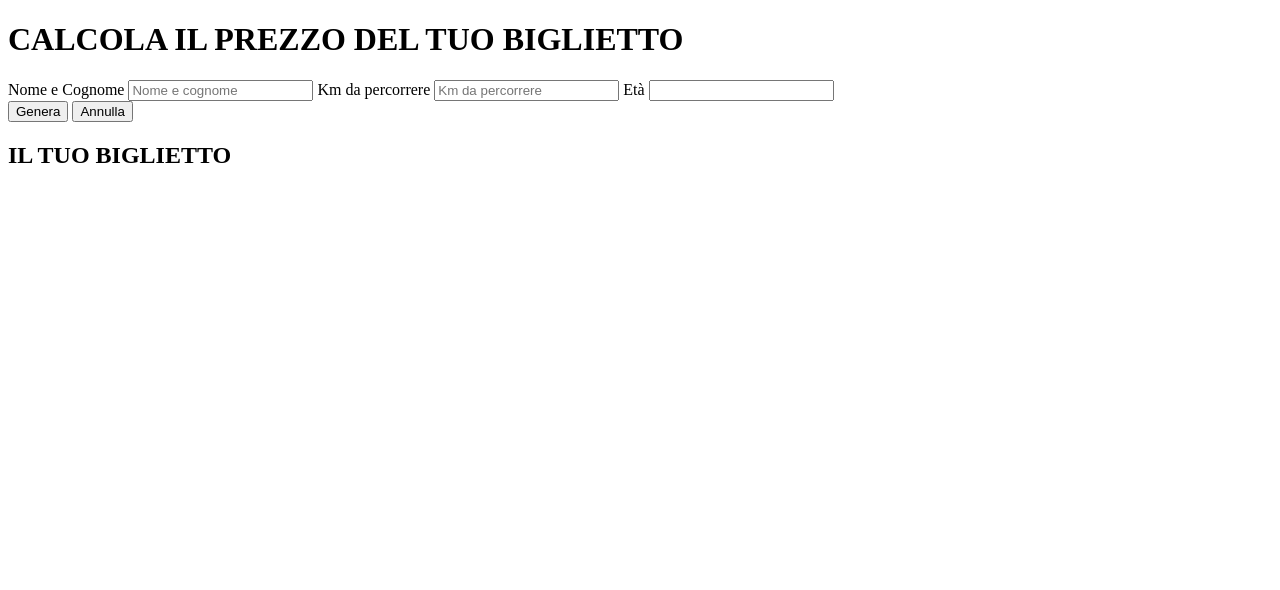
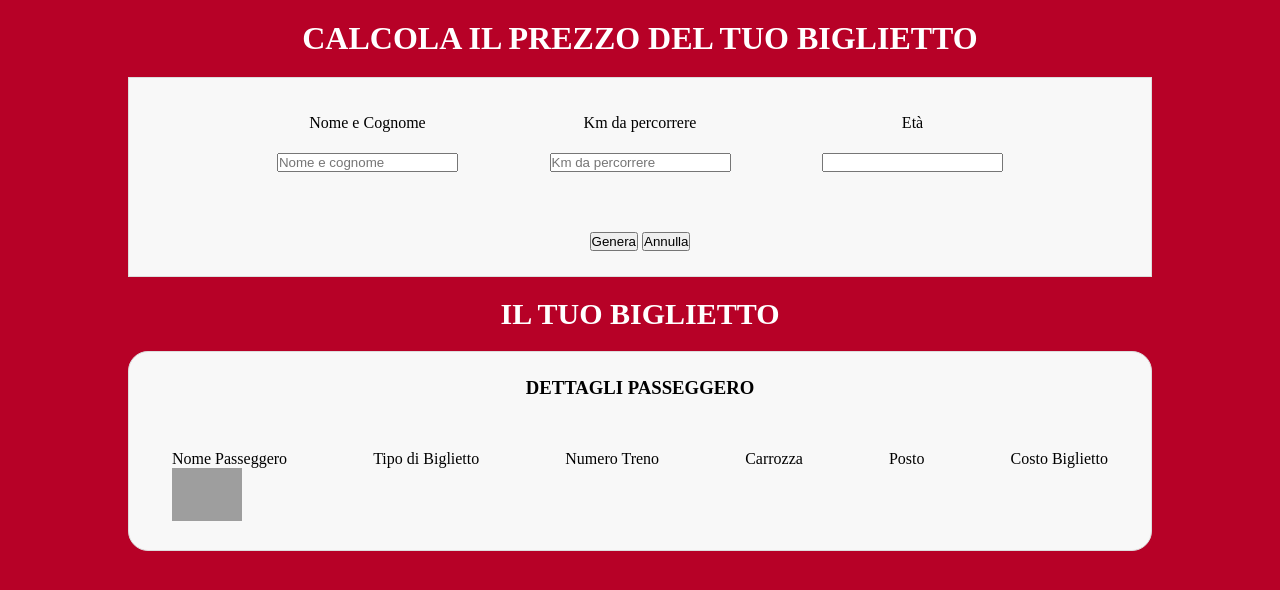
Before and after one commit to Paolo-Fiaschi/js-biglietto-treno-form, a plain HTML site: page index.html in a window 1280 px wide. Drawn offline with Linux system fonts and the light colour scheme; grey boxes are pictures that could not be loaded.

Commit message:
modifiche css html

```diff
--- a/index.html
+++ b/index.html
@@ -7,7 +7,7 @@
     <title>Document</title>
 </head>
 <body>
-
+  <main>
     <h1>CALCOLA IL PREZZO DEL TUO BIGLIETTO</h1>
 
     <!-- INPUT UTENTE --------------------------------------->
@@ -15,12 +15,19 @@
 
       <!-- DATI DI INPUT ------------------------->
       <div id="inputDate">
+        <div class="containerName">
           <label for="name">Nome e Cognome</label>
           <input type="text" name="name" id="name" placeholder="Nome e cognome" value="">
+        </div>
+        <div class="containerKm">
           <label for="km">Km da percorrere</label>
           <input type="number" name="km" id="km" placeholder="Km da percorrere">
+        </div>
+        <div class="containerAge">
           <label for="age">Età</label>
           <input type="number" name="age" value="" id="age">
+        </div>
+
 
         <!-- <select name="age" id="age">
         <option value="">Seleziona età</option>
@@ -38,7 +45,6 @@
         <button id="annulla" type="button" name="button">
           Annulla
         </button>
-
       </div>
     </div>
 
@@ -46,35 +52,42 @@
 
     <!-- OUTPUT UTENTE ---------------------------------------->
     <div id="output">
-    <div id="outputPrice">
+      <h3>DETTAGLI PASSEGGERO</h3>
+      <div class="infoBiglietto">
+        <div class="passeggero">
+          <span>Nome Passeggero</span>
+          <div id="outputName"></div>
+          <div class="codiceQr">
+            <img src="https://qrcode.tec-it.com/API/QRCode?data=smsto%3A555-555-5555%3AGeneratore+TEC-IT+di+codici+QR+&method=download" alt="">
+          </div>
+        </div>
+        <div class="offerta">
+          <span>Tipo di Biglietto</span>
+          <div id="outputSconto"></div>
+        </div>
+        <div class="treno">
+          <span>Numero Treno</span>
+          <div id="outputTreno"></div>
+        </div>
+        <div class="carrozza">
+          <span>Carrozza</span>
 
+          <div id="outputCarrozza"></div>
+        </div>
+        <div class="posto">
+          <span>Posto</span>
 
+          <div id="outputPosto"></div>
         </div>
-    <div id="outputName">
-
+        <div class="prezzo">
+          <span>Costo Biglietto</span>
+          <div id="outputPrice"></div>
         </div>
-    <div id="outputSconto">
-
-    </div>
-    <div id="outputTreno">
-
-    </div>
-    <div id="outputCarrozza">
-
-    </div>
-    <div id="outputPosto">
 
       </div>
 
     </div>
-
-
-
-
-
-
-
-
+  </main>
   <script src="main.js"></script>
 </body>
 </html>
--- a/main.js
+++ b/main.js
@@ -86,5 +86,3 @@ annullaButton.addEventListener("click",
 
 
 )
-// refresh
-location.reload(forceGet);
--- a/style.css
+++ b/style.css
@@ -0,0 +1,80 @@
+/* regole generali */
+*{
+  padding: 0;
+  margin: 0;
+  box-sizing: border-box;
+}
+span{
+  display: inline-block;
+}
+
+main{
+  width: 100%;
+  margin: auto;
+  display: flex;
+  flex-direction: column;
+  background-color: #B70127;
+  height: 100vh;
+}
+h1{
+  text-align: center;
+  margin: 20px 0;
+  color: white;
+}
+#input{
+  display: flex;
+  flex-direction: column;
+  justify-content: space-around;
+  width: 80%;
+  margin: 0 auto;
+  align-items: center;
+  height: 200px;
+  border: 1px solid #DDDDDD;
+  background-color: #F8F8F8;
+}
+#inputDate{
+  display: flex;
+  justify-content: space-around;
+  width: 80%;
+}
+.containerName,
+.containerKm,
+.containerAge{
+  display: flex;
+  flex-direction: column;
+  height: 80px;
+  justify-content: space-around;
+  align-items: center;
+}
+
+h2{
+  text-align: center;
+  margin: 20px 0;
+  font-size: 30px;
+  color: white;
+
+}
+#output{
+  display: flex;
+  flex-direction: column;
+  justify-content: space-around;
+  width: 80%;
+  margin: 0 auto;
+  align-items: center;
+  height: 200px;
+  border: 1px solid #DDDDDD;
+  background-color: #F8F8F8;
+  border-radius: 20px;
+
+}
+.infoBiglietto{
+  display: flex;
+  width: 100%;
+  justify-content: space-around;
+}
+.codiceQr{
+  width: 70px;
+}
+.codiceQr img{
+  width: 100%;
+}
```
Lines whose indentation alone changed are shown as unchanged.
